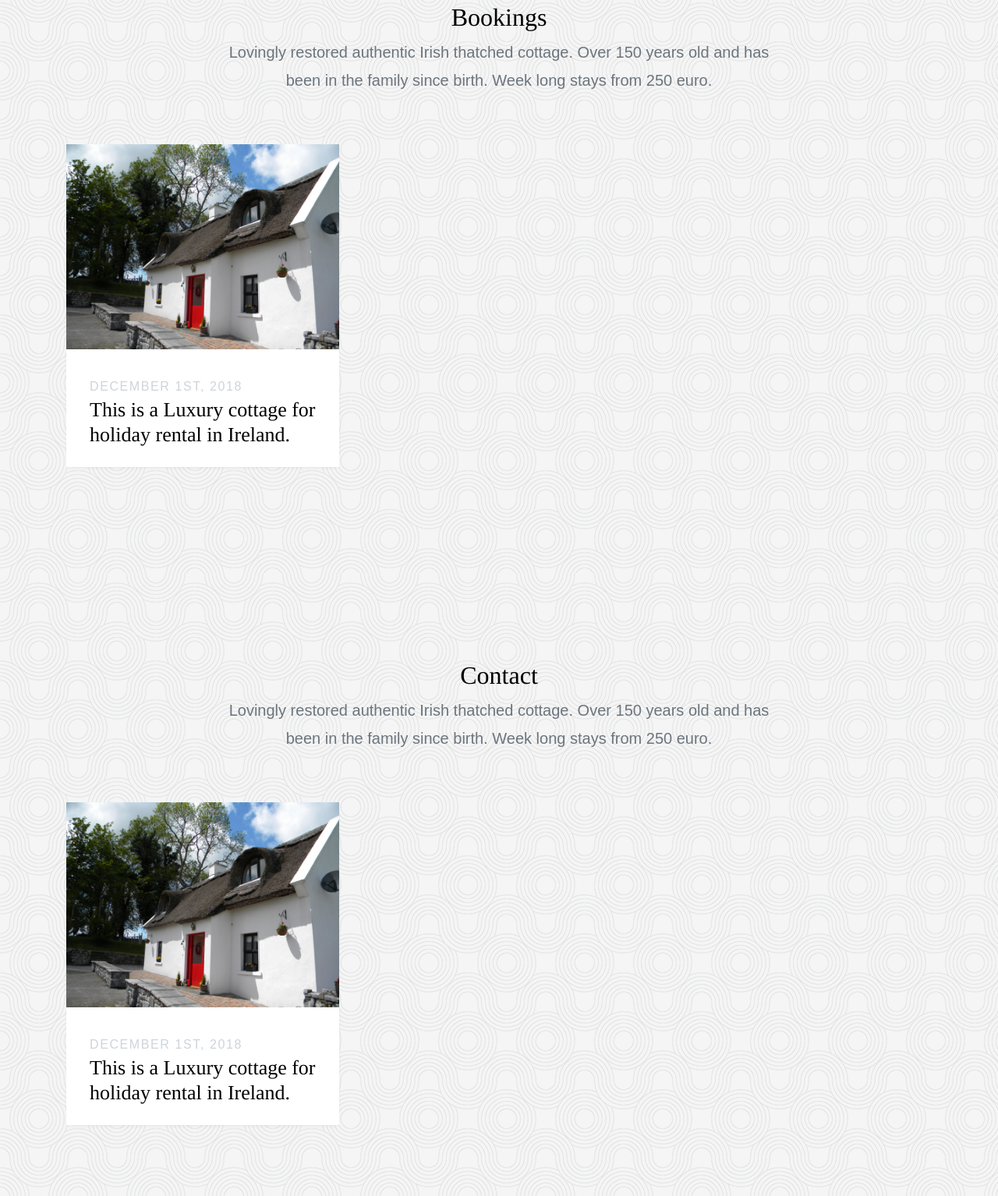
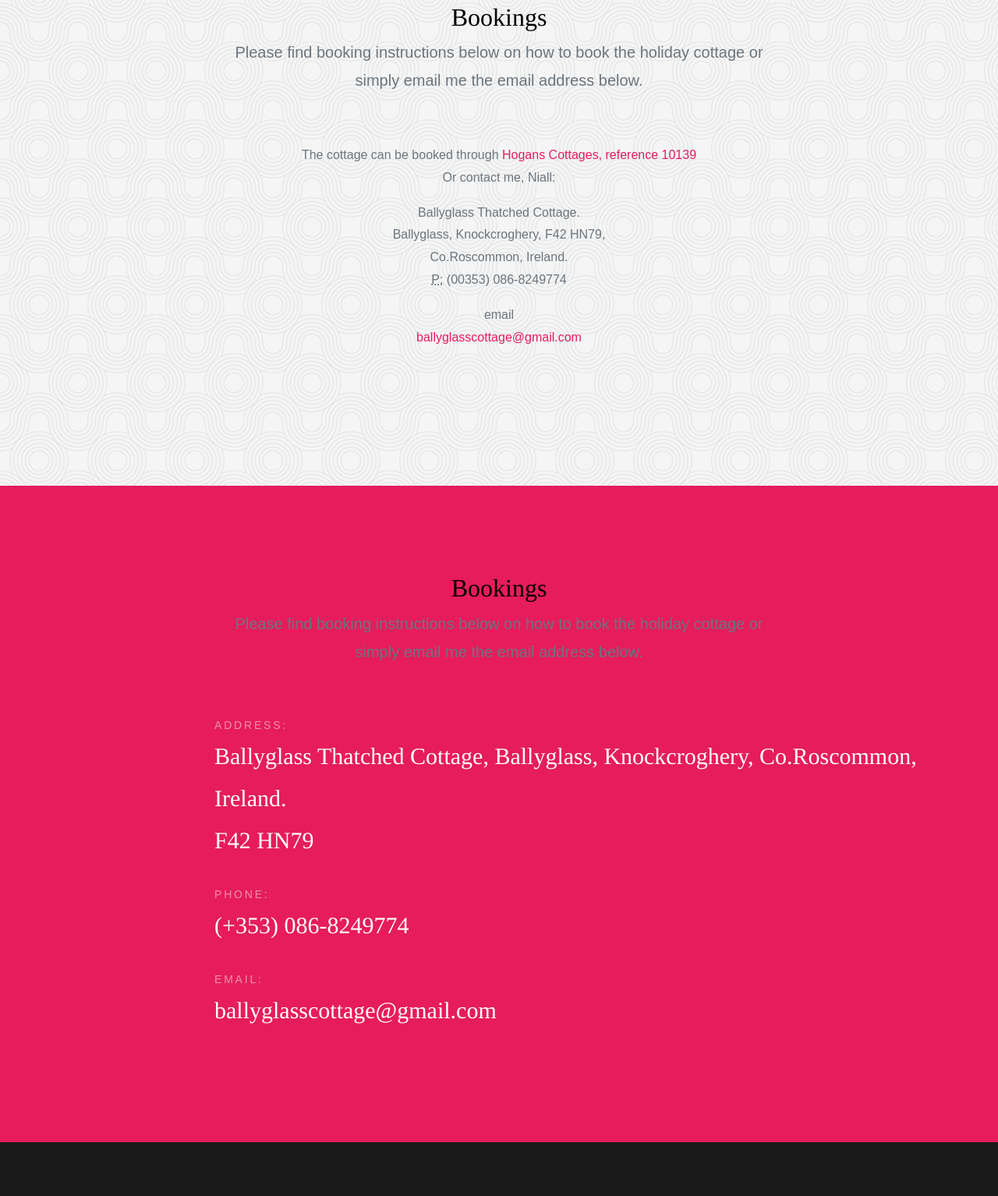
Before and after one commit to niallthefirst/ballyglass_version3, a plain HTML site: page index.html in a window 1280 px wide. Shown: the part 4035-5569 px from the top of the page at 78% size. Drawn offline with Linux system fonts and the light colour scheme; files whose address does not match are found by name; a web font is replaced by a local one.

Commit message:
ATYL SECTIONS

```diff
--- a/index.html
+++ b/index.html
@@ -227,45 +227,52 @@
           <div class="row justify-content-center text-center mb-5">
             <div class="col-md-8">
               <h2 class="heading" data-aos="fade-up">Bookings</h2>
-              <p class="lead" data-aos="fade-up">Lovingly restored authentic Irish thatched cottage. Over 150 years old and has been in the family since birth. Week long stays from 250 euro.</p>
+              <p class="lead" data-aos="fade-up">Please find booking instructions below on how to book the holiday cottage or simply email me the email address below.</p>
             </div>
           </div>
-          <div class="row">
-            <div class="col-lg-4 col-md-6 col-sm-6 col-12 post" data-aos="fade-up" data-aos-delay="100">
-              <div class="media media-custom d-block mb-4">
-                <a href="#" class="mb-4 d-block"><img src="img/img_1.jpg" alt="Image placeholder" class="img-fluid"></a>
-                <div class="media-body">
-                  <span class="meta-post">December 1st, 2018</span>
-                  <h2 class="mt-0 mb-3"><a href="#about">This is a Luxury cottage for holiday rental in Ireland.</a></h2>
+          <div class="row justify-content-center text-center mb-5">
+              <div class="col-md-8">
+                  The cottage can be booked through
+                  <a href="http://www.hogansirishcottages.com/cottage/County-Galway-Knockcroghery/Ballyglass-Thatched-Cottage-10139.html" title="Hogans 10139">Hogans Cottages, reference 10139</a>
+
+                  <p>
+                    Or contact me, Niall:
+                    <address>
+                        Ballyglass Thatched Cottage.<br>
+                        Ballyglass, Knockcroghery, F42 HN79,<br>
+                        Co.Roscommon, Ireland.<br>
+                        <abbr title="Phone">P:</abbr> (00353) 086-8249774
+                    </address>
+                    <address>
+                        <strong>email</strong><br>
+                        <a href="mailto:ballyglasscottage@gmail.com">ballyglasscottage@gmail.com</a>
+                    </address>
+                  </p>
                 </div>
-              </div>
             </div>
-          </div>
         </div>
       </section>
       <!-- END section -->
 
-      <section class="section contact bg-pattern">
-          <div class="container" id="contact">
+      <section class="section bg-primary contact-section">
+          <div class="container">
             <div class="row justify-content-center text-center mb-5">
-              <div class="col-md-8">
-                <h2 class="heading" data-aos="fade-up">Contact</h2>
-                <p class="lead" data-aos="fade-up">Lovingly restored authentic Irish thatched cottage. Over 150 years old and has been in the family since birth. Week long stays from 250 euro.</p>
-              </div>
+                <div class="col-md-8">
+                  <h2 class="heading" data-aos="fade-up">Bookings</h2>
+                  <p class="lead" data-aos="fade-up">Please find booking instructions below on how to book the holiday cottage or simply email me the email address below.</p>
+                </div>
             </div>
+
             <div class="row">
-              <div class="col-lg-4 col-md-6 col-sm-6 col-12 post" data-aos="fade-up" data-aos-delay="100">
-                <div class="media media-custom d-block mb-4">
-                  <a href="#" class="mb-4 d-block"><img src="img/img_1.jpg" alt="Image placeholder" class="img-fluid"></a>
-                  <div class="media-body">
-                    <span class="meta-post">December 1st, 2018</span>
-                    <h2 class="mt-0 mb-3"><a href="#about">This is a Luxury cottage for holiday rental in Ireland.</a></h2>
-                  </div>
+                <div class="col-md-10 ml-auto contact-info">
+                    <p><span class="d-block">Address:</span> <span> Ballyglass Thatched Cottage, Ballyglass, Knockcroghery, Co.Roscommon, Ireland.<br> F42 HN79</span></p>
+                    <p><span class="d-block">Phone:</span> <span>(+353) 086-8249774</span></p>
+                    <p><span class="d-block">Email:</span> <span> ballyglasscottage@gmail.com</span></p>
                 </div>
-              </div>
             </div>
           </div>
         </section>
+
         <!-- END section -->
 
 
```
